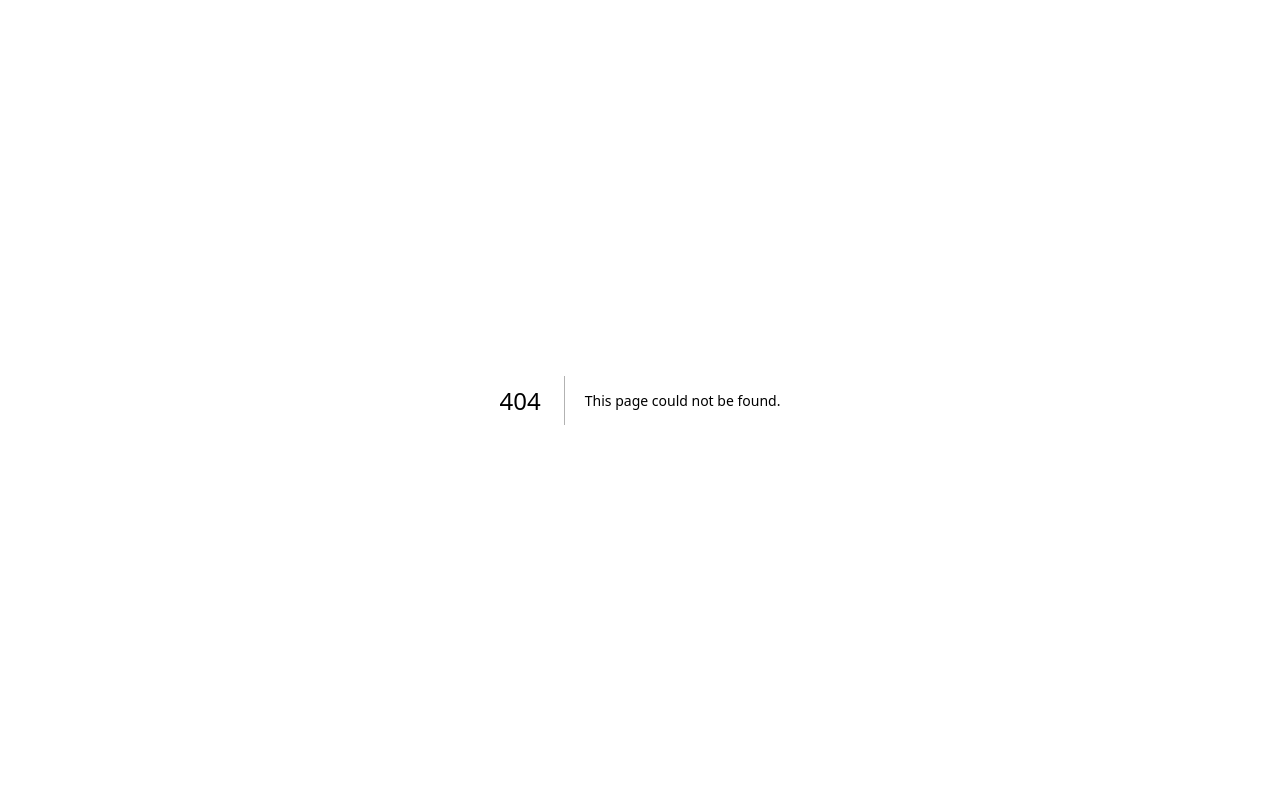
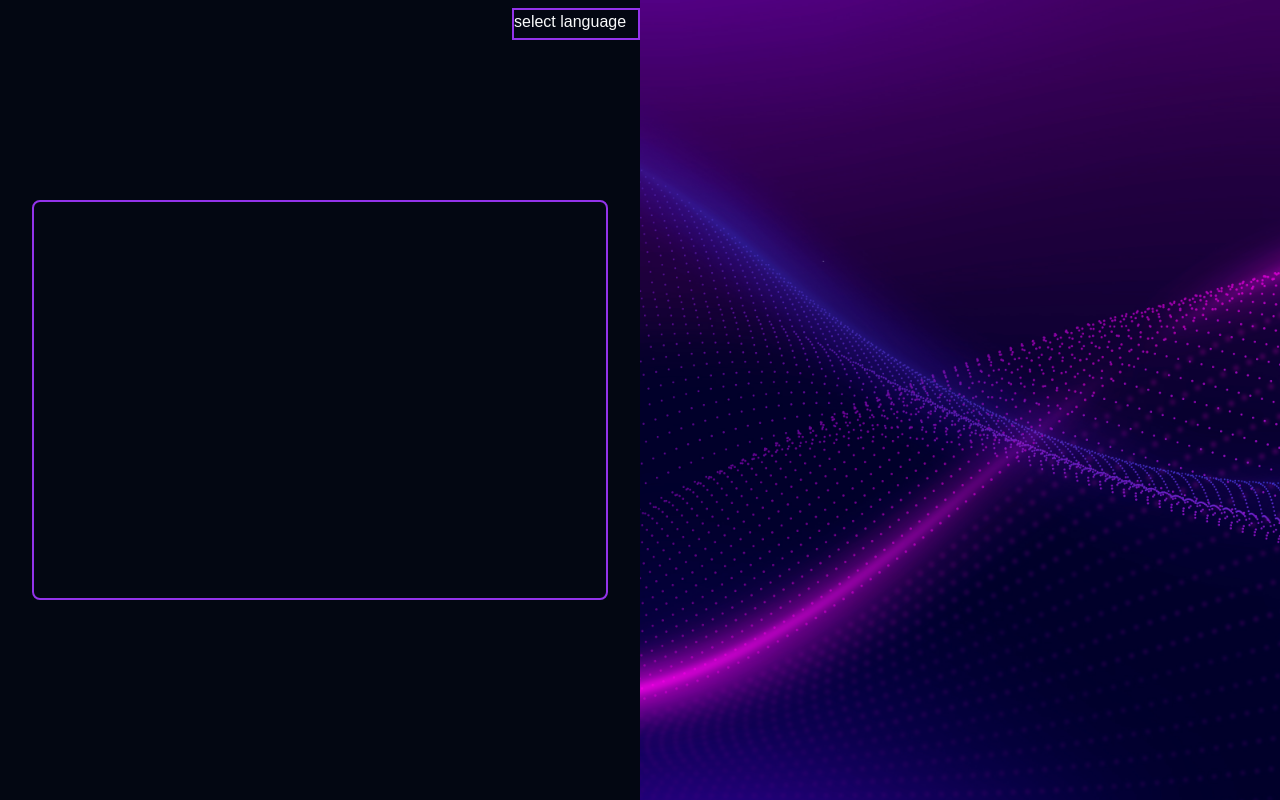
Before and after one commit to GabrielMunizz/saas-expense, a Next.js app: page /login in a window 1280 px wide. Before the commit this address had no page. Built offline with nearby package versions, Linux system fonts and the light colour scheme.

Commit message:
chore: start login page

```diff
--- /dev/null
+++ b/app/_components/SelectLanguage/SelectLanguage.tsx
@@ -0,0 +1,11 @@
+import React from "react";
+
+const SelectLanguage = () => {
+  return (
+    <div className="absolute right-0 top-2 h-[2rem] w-[8rem] border-2 border-purple-600">
+      <h3>select language</h3>
+    </div>
+  );
+};
+
+export default SelectLanguage;
--- /dev/null
+++ b/app/_components/ui/avatar.tsx
@@ -0,0 +1,50 @@
+"use client"
+
+import * as React from "react"
+import * as AvatarPrimitive from "@radix-ui/react-avatar"
+
+import { cn } from "@/app/_lib/utils"
+
+const Avatar = React.forwardRef<
+  React.ElementRef<typeof AvatarPrimitive.Root>,
+  React.ComponentPropsWithoutRef<typeof AvatarPrimitive.Root>
+>(({ className, ...props }, ref) => (
+  <AvatarPrimitive.Root
+    ref={ref}
+    className={cn(
+      "relative flex h-10 w-10 shrink-0 overflow-hidden rounded-full",
+      className
+    )}
+    {...props}
+  />
+))
+Avatar.displayName = AvatarPrimitive.Root.displayName
+
+const AvatarImage = React.forwardRef<
+  React.ElementRef<typeof AvatarPrimitive.Image>,
+  React.ComponentPropsWithoutRef<typeof AvatarPrimitive.Image>
+>(({ className, ...props }, ref) => (
+  <AvatarPrimitive.Image
+    ref={ref}
+    className={cn("aspect-square h-full w-full", className)}
+    {...props}
+  />
+))
+AvatarImage.displayName = AvatarPrimitive.Image.displayName
+
+const AvatarFallback = React.forwardRef<
+  React.ElementRef<typeof AvatarPrimitive.Fallback>,
+  React.ComponentPropsWithoutRef<typeof AvatarPrimitive.Fallback>
+>(({ className, ...props }, ref) => (
+  <AvatarPrimitive.Fallback
+    ref={ref}
+    className={cn(
+      "flex h-full w-full items-center justify-center rounded-full bg-muted",
+      className
+    )}
+    {...props}
+  />
+))
+AvatarFallback.displayName = AvatarPrimitive.Fallback.displayName
+
+export { Avatar, AvatarImage, AvatarFallback }
--- a/app/globals.css
+++ b/app/globals.css
@@ -75,7 +75,10 @@
   * {
     @apply border-border;
   }
+  html {
+    @apply h-full
+  }
   body {
-    @apply bg-background text-foreground;
+    @apply bg-background text-foreground h-[100%] p-0 m-0;
   }
 }
--- /dev/null
+++ b/app/login/page.tsx
@@ -0,0 +1,26 @@
+import React from "react";
+import purpleBg from "@/public/purple-bg.jpg";
+import Image from "next/image";
+import SelectLanguage from "../_components/SelectLanguage/SelectLanguage";
+
+const Login = () => {
+  return (
+    <main className="grid h-full grid-cols-2">
+      <section className="relative flex items-center justify-center px-8">
+        <SelectLanguage />
+        <div className="h-[50%] w-full rounded-lg border-2 border-purple-600"></div>
+      </section>
+
+      <aside className="relative h-full w-full">
+        <Image
+          src={purpleBg}
+          alt="Login BackGround"
+          className="object-cover"
+          fill
+        />
+      </aside>
+    </main>
+  );
+};
+
+export default Login;
--- a/package.json
+++ b/package.json
@@ -10,11 +10,14 @@
   },
   "dependencies": {
     "@prisma/client": "^5.21.1",
+    "@radix-ui/react-avatar": "^1.1.1",
     "@radix-ui/react-slot": "^1.1.0",
     "class-variance-authority": "^0.7.0",
     "clsx": "^2.1.1",
+    "i18next": "^23.16.4",
     "lucide-react": "^0.454.0",
     "next": "14.2.16",
+    "next-i18next": "^15.3.1",
     "prisma": "^5.21.1",
     "react": "^18",
     "react-dom": "^18",
@@ -28,6 +31,8 @@
     "eslint": "^8",
     "eslint-config-next": "14.2.16",
     "postcss": "^8",
+    "prettier": "^3.3.3",
+    "prettier-plugin-tailwindcss": "^0.6.8",
     "tailwindcss": "^3.4.1",
     "typescript": "^5"
   }
```
Also changed, not shown: .prettierrc.json (added), public/purple-bg.jpg (added), 1 other file (tests, documents, lock files or other folders).
